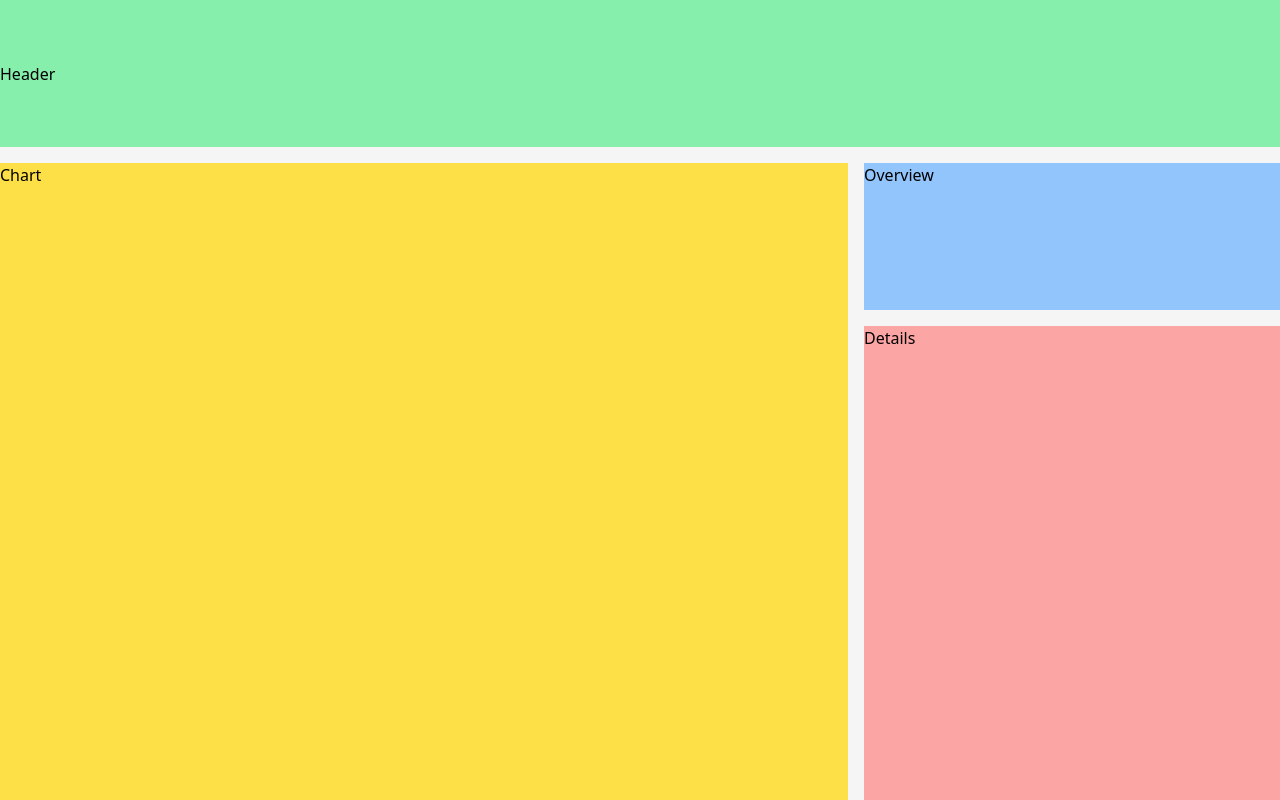
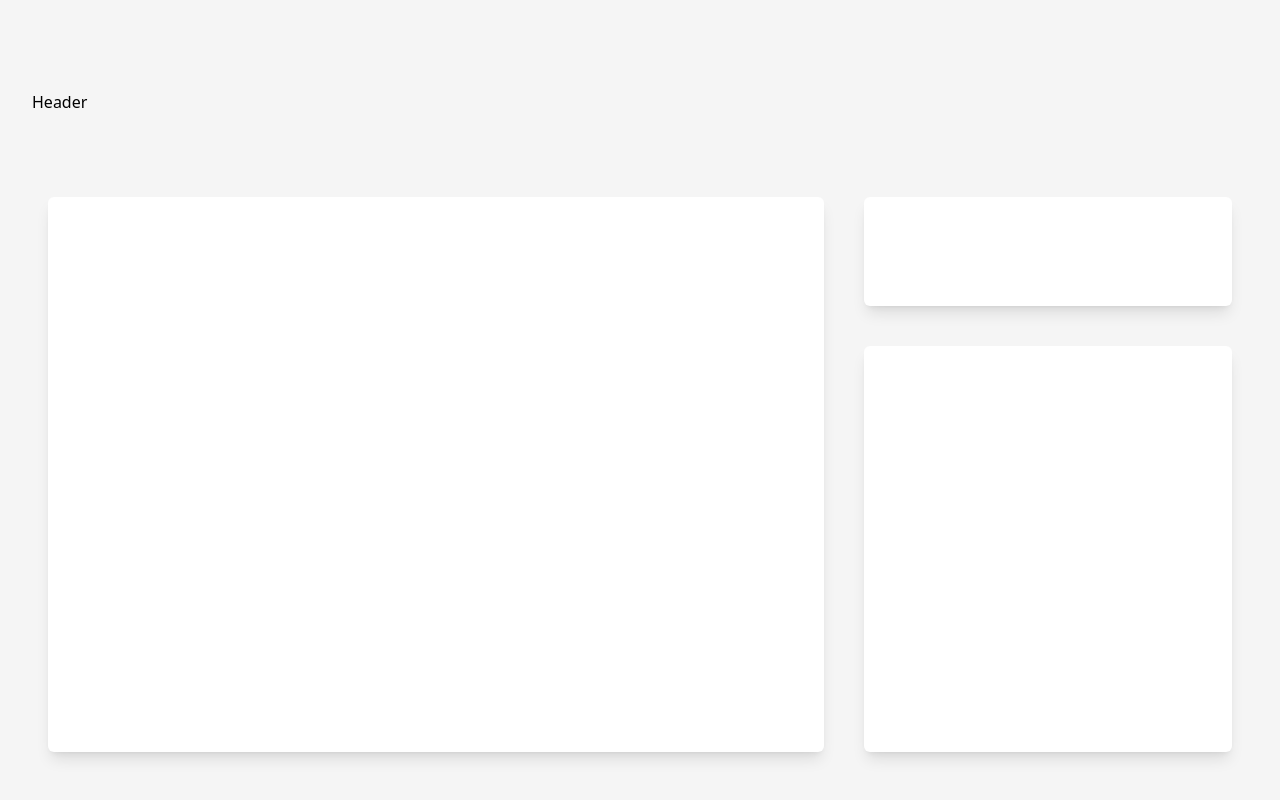
Before and after one commit to smartCoolDev/stock-dashboard-react, a React (Create React App) app: page / in a window 1280 px wide. Built offline with nearby package versions, Linux system fonts and the light colour scheme.

Commit message:
created Card component

```diff
--- a/src/App.js
+++ b/src/App.js
@@ -1,34 +1,19 @@
 import "./App.css";
-
-// function App() {
-//   return (
-//     <div className="h-screen bg-neutral-100">
-//       <div class="h-48 flex justify-start items-center p-16">
-//         <h1 class="text-6xl ">Apple Inc.</h1>
-//         <input
-//           class="border-2 border-gray-300 bg-white w-128 h-10 px-5 pr-16 rounded-lg text-sm focus:outline-none m-16"
-//           type="text"
-//           placeholder="Search"
-//         ></input>
-//       </div>
-//       <div class="w-full h-full grid grid-cols-3 grid-rows-4 gap-4">
-//         <div class="bg-red-100 col-span-2 row-span-4">Box 1</div>
-//         <div class="bg-red-200">Box 2</div>
-//         <div class="bg-red-300 row-span-3">Box 3</div>
-//       </div>
-//     </div>
-//   );
-// }
+import Card from "./components/Card";
 
 function App() {
   return (
-    <div className="h-screen grid grid-cols-3 grid-rows-5 gap-4 bg-neutral-100">
-      <div className="bg-green-300 col-span-3 flex justify-start items-center">
-        Header
+    <div className="h-screen grid grid-cols-3 grid-rows-5 gap-2 bg-neutral-100 p-8">
+      <div className="col-span-3 flex justify-start items-center">Header</div>
+      <div className="col-span-2 row-span-4 p-4">
+        <Card></Card>
       </div>
-      <div className="bg-yellow-300 col-span-2 row-span-4">Chart</div>
-      <div className="bg-blue-300">Overview</div>
-      <div className="bg-red-300 row-span-3">Details</div>
+      <div className="p-4">
+        <Card></Card>
+      </div>
+      <div className="row-span-3 p-4">
+        <Card></Card>
+      </div>
     </div>
   );
 }
--- /dev/null
+++ b/src/components/Card.js
@@ -0,0 +1,11 @@
+import React from "react";
+
+const Card = ({ children }) => {
+  return (
+    <div className="w-full h-full bg-white shadow-lg rounded-md">
+      {children}
+    </div>
+  );
+};
+
+export default Card;
--- a/tailwind.config.js
+++ b/tailwind.config.js
@@ -1,7 +1,11 @@
 module.exports = {
   content: ["./src/**/*.{js,jsx,ts,tsx}"],
   theme: {
-    extend: {},
+    extend: {
+      colors: {
+        white: "white",
+      },
+    },
   },
   plugins: [],
 };
```
